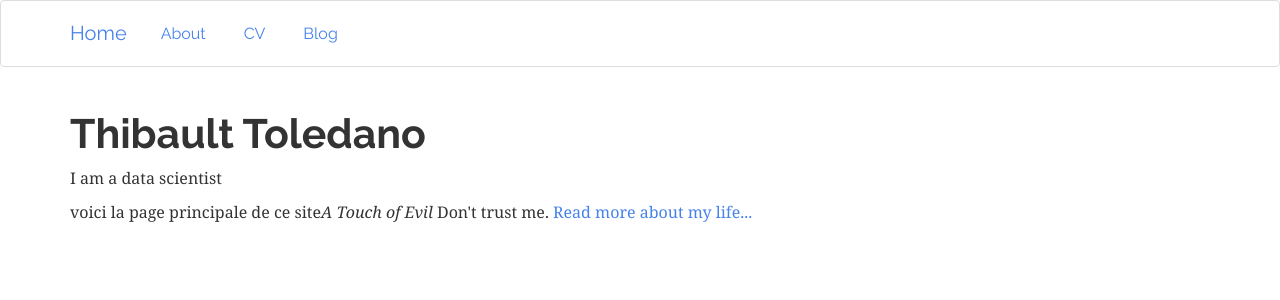
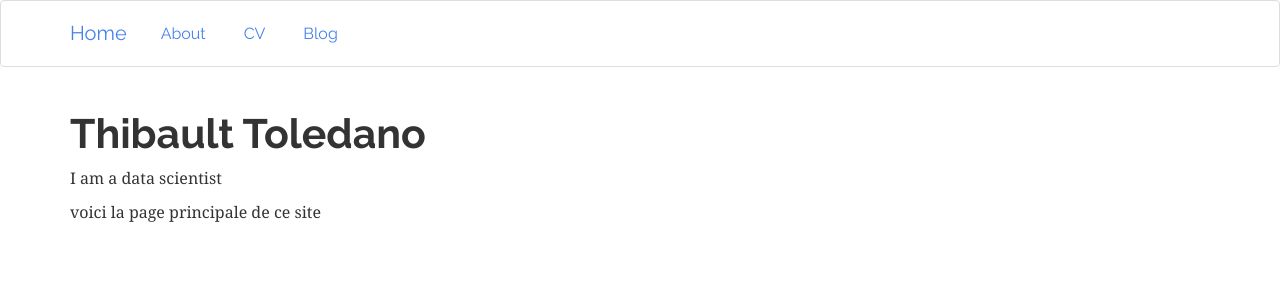
Before and after one commit to thibaulttoledano/thibaulttoledano.github.io, a Jekyll site: the page built from index.html, in a window 1280 px wide. Shown: the top 300 px of the page. Built offline with Jekyll 4.4.1, drawn with Linux system fonts in a browser that asks for light colours.

Commit message:
clean de la page d'acceuil

```diff
--- a/index.html
+++ b/index.html
@@ -5,5 +5,5 @@ title: Thibault Toledano
 <div>
 	<h1>Thibault Toledano</h1>
 	<p> I am a data scientist </p>
-	<p>voici la page principale de ce site<em>A Touch of Evil</em> Don't trust me. <a href="/about">Read more about my life...</a></p>
+	<p>voici la page principale de ce site</p>
 </div>
```
